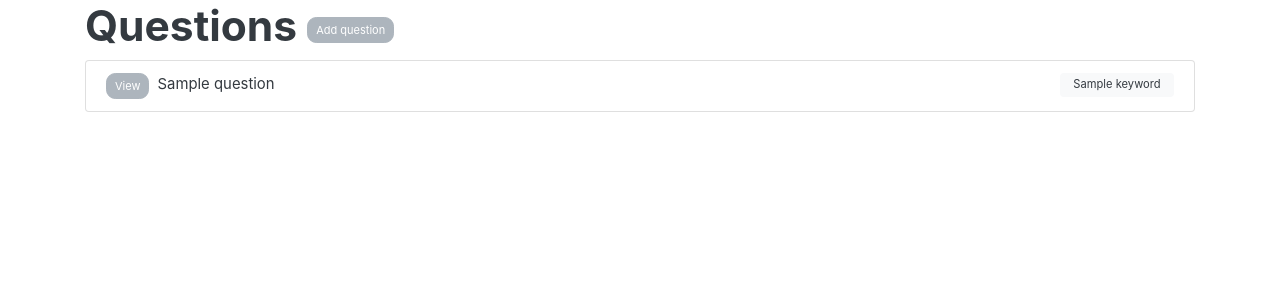
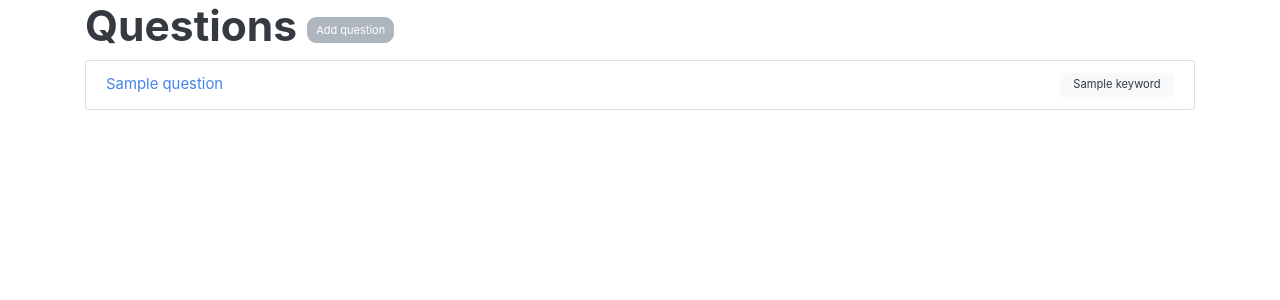
Before and after one commit to ArborealAnalytics/DataBasis, a Django app: template databasis/questions/templates/questions/question_list.html in a window 1280 px wide. Shown: the part 59-359 px from the top of the page. Run offline with Django 3.2, Linux system fonts and the light colour scheme; the template is opened without the code that fills it: most values are stand-ins (such as "Sample title", 1, 10 or a date in 2020); some libraries are stand-ins or nearby versions.

Commit message:
making question title clickable in questions list

```diff
--- a/databasis/questions/templates/questions/question_list.html
+++ b/databasis/questions/templates/questions/question_list.html
@@ -13,11 +13,9 @@
         <ul class="list-group">
             {% for question in questions %}
                 <li class="list-group-item d-flex justify-content-between">
-                    <a href="{% url 'question_detail' question.pk %}" class="btn btn-sm btn-secondary mr-2">
-                        View
+                    <a href="{% url 'question_detail' question.pk %}">
+                        {{ question }}
                     </a>
-
-                    {{ question }}
 
                     {% if question.keywords %}
                     <div class="ml-auto">
```
